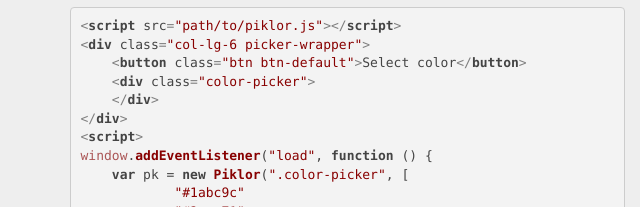
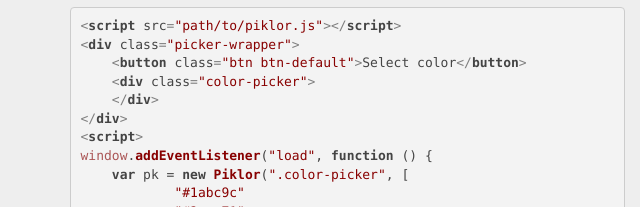
Before and after one commit to jillix/piklor.js, a plain HTML site: page index.html in a window 1280 px wide. Shown: the part 466-673 px from the top of the page, 0-640 px from the left. Drawn offline with nearby package versions, Linux system fonts and the light colour scheme.

Commit message:
Rebuild.

```diff
--- a/index.html
+++ b/index.html
@@ -46,7 +46,7 @@
                 <div class="row">
                     <div class="col-lg-6">
                         <pre>&lt;script src=&quot;path/to/piklor.js&quot;&gt;&lt;/script&gt;
-&lt;div class="col-lg-6 picker-wrapper"&gt;
+&lt;div class="picker-wrapper"&gt;
     &lt;button class="btn btn-default"&gt;Select color&lt;/button&gt;
     &lt;div class="color-picker"&gt;
     &lt;/div&gt;
```
